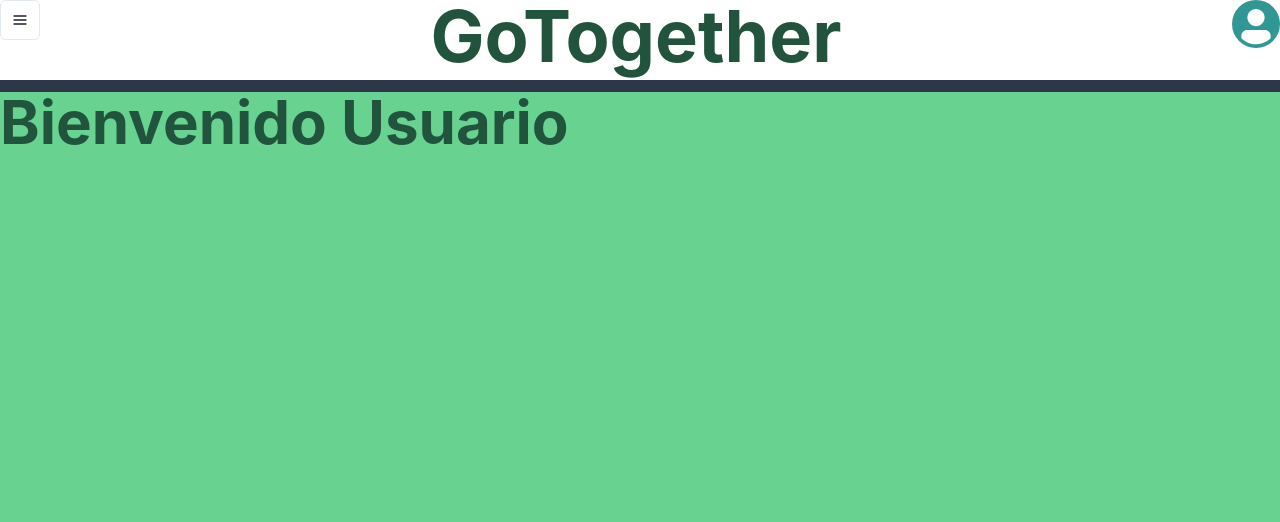
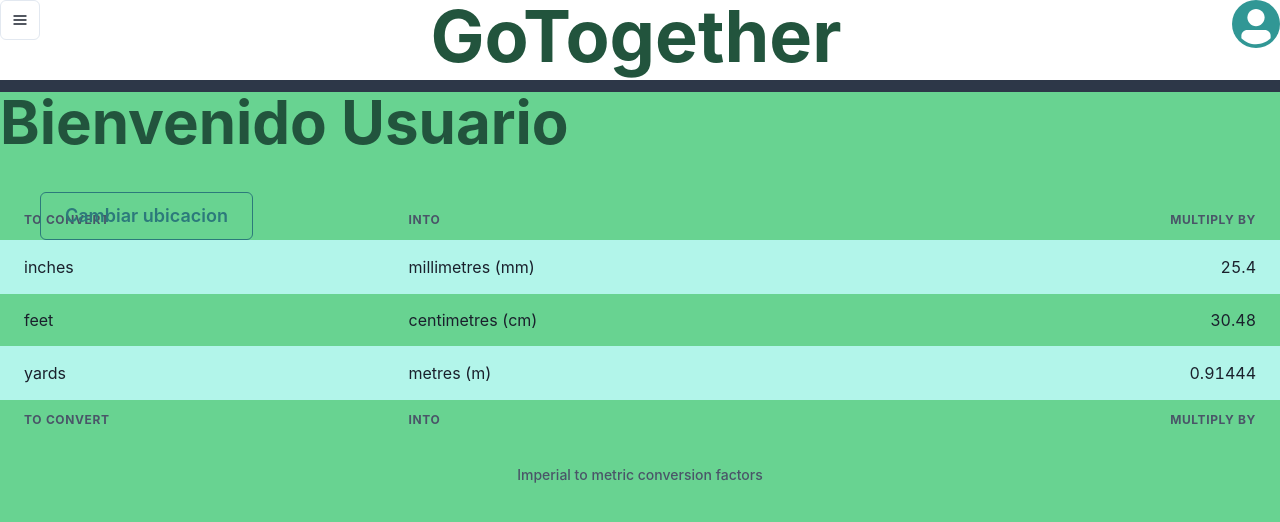
Before and after one commit to ntordomar/GoTogether, a Next.js app: page /home/user in a window 1280 px wide. Shown: the top 522 px of the page. Built offline with nearby package versions, Linux system fonts and the light colour scheme.

Commit message:
Se agrego pantalla de User e intento de meter mapa para guardar la ubicacion del usuario

```diff
--- a/pages/home/user/index.js
+++ b/pages/home/user/index.js
@@ -61,9 +61,46 @@
                 <Spacer />
 
             </HStack>
-        </Box>
-        <Box>
-
+            <Link href="/home/user/location">
+            <Button colorScheme="teal" variant="outline" size="lg" left={10} top={10}>Cambiar ubicacion</Button>
+            </Link>
+            <Spacer />
+        <TableContainer>
+            <Table variant='striped' colorScheme='teal'>
+                <TableCaption>Imperial to metric conversion factors</TableCaption>
+                <Thead>
+                <Tr>
+                    <Th>To convert</Th>
+                    <Th>into</Th>
+                    <Th isNumeric>multiply by</Th>
+                </Tr>
+                </Thead>
+                <Tbody>
+                <Tr>
+                    <Td>inches</Td>
+                    <Td>millimetres (mm)</Td>
+                    <Td isNumeric>25.4</Td>
+                </Tr>
+                <Tr>
+                    <Td>feet</Td>
+                    <Td>centimetres (cm)</Td>
+                    <Td isNumeric>30.48</Td>
+                </Tr>
+                <Tr>
+                    <Td>yards</Td>
+                    <Td>metres (m)</Td>
+                    <Td isNumeric>0.91444</Td>
+                </Tr>
+                </Tbody>
+                <Tfoot>
+                <Tr>
+                    <Th>To convert</Th>
+                    <Th>into</Th>
+                    <Th isNumeric>multiply by</Th>
+                </Tr>
+                </Tfoot>
+            </Table>
+            </TableContainer>
         </Box>
         </>
 
```
